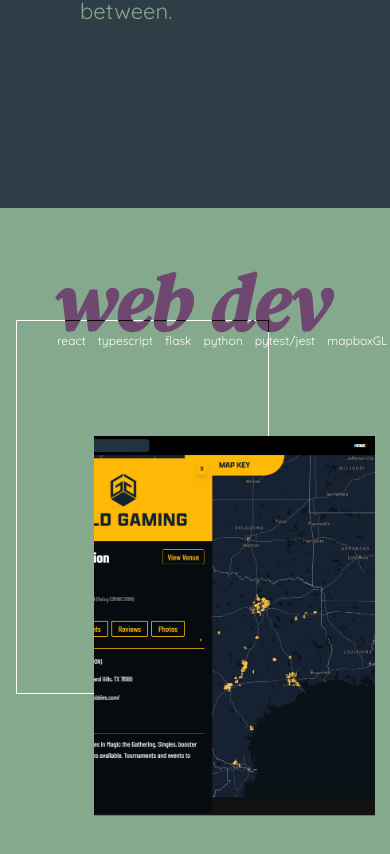
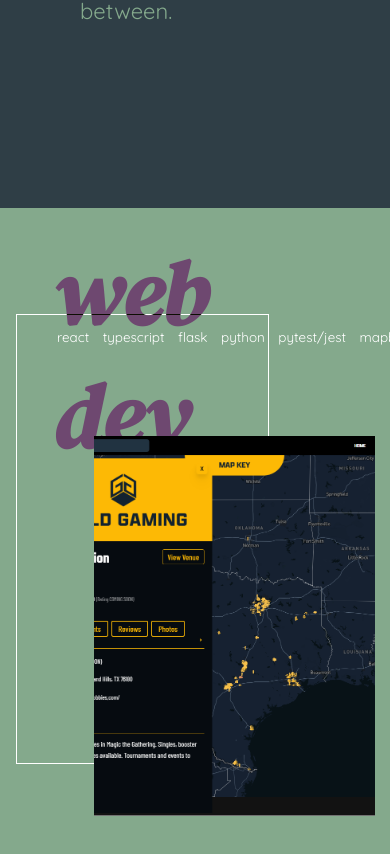
Before and after one commit to melissah717/melancholyiv, a Vue app: page / in a window 390 px wide. Shown: the part 1311-2165 px from the top of the page. Built offline with nearby package versions, Linux system fonts and the light colour scheme.

Commit message:
fixed some stylign for mobile

```diff
--- a/src/views/HomeView.vue
+++ b/src/views/HomeView.vue
@@ -675,7 +675,7 @@ li {
 }
 
 
-@media screen and (max-width: 431px) {
+@media screen and (max-width: 400px) {
   .panel .content {
     overflow: none;
   }
@@ -706,6 +706,45 @@ li {
     font-size: 2em;
   }
 
+  .panel .heading {
+    font-size:2em
+  }
+}
+
+@media screen and (max-width: 768px) {
+  .panel .content {
+    overflow: none;
+  }
+  .overlay .subheader {
+    display: none; /* Hide subheaders on small screens */
+  }
+
+  .panel .img {
+    font-size: 0.4em;
+    margin-top: 2em;
+    margin-right: 1em;
+    width: 60%;
+    border: 1px solid white; /* Smaller font size for mobile */
+  }
+
+  .overlay .img-cont {
+    margin-right: 1rem;
+    width: 90%;
+  }
+
+  .paragraph {
+    font-size:22px;
+    width: 100%;
+    margin: 10px;
+  }
+
+  .home .banner {
+    font-size: 2em;
+  }
+
+  .panel .heading {
+    font-size:4em
+  }
 }
 
 
```
